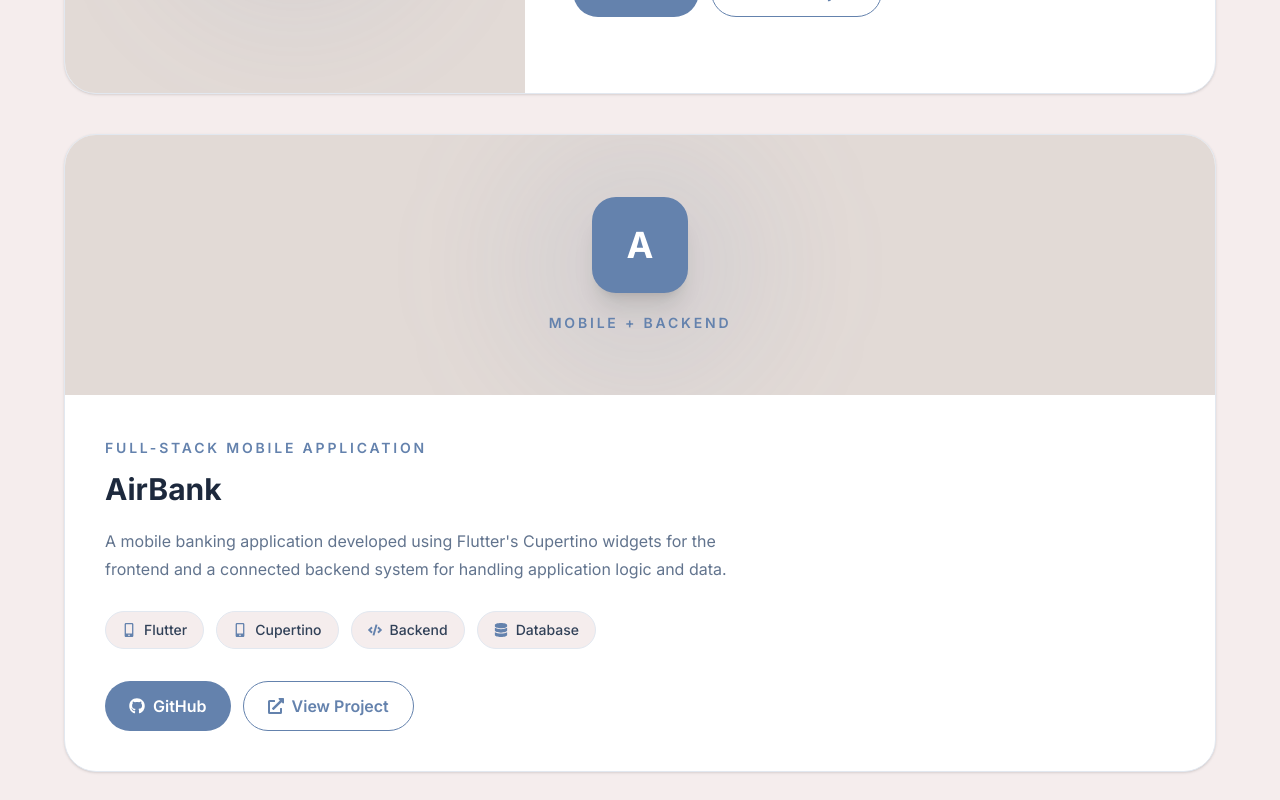
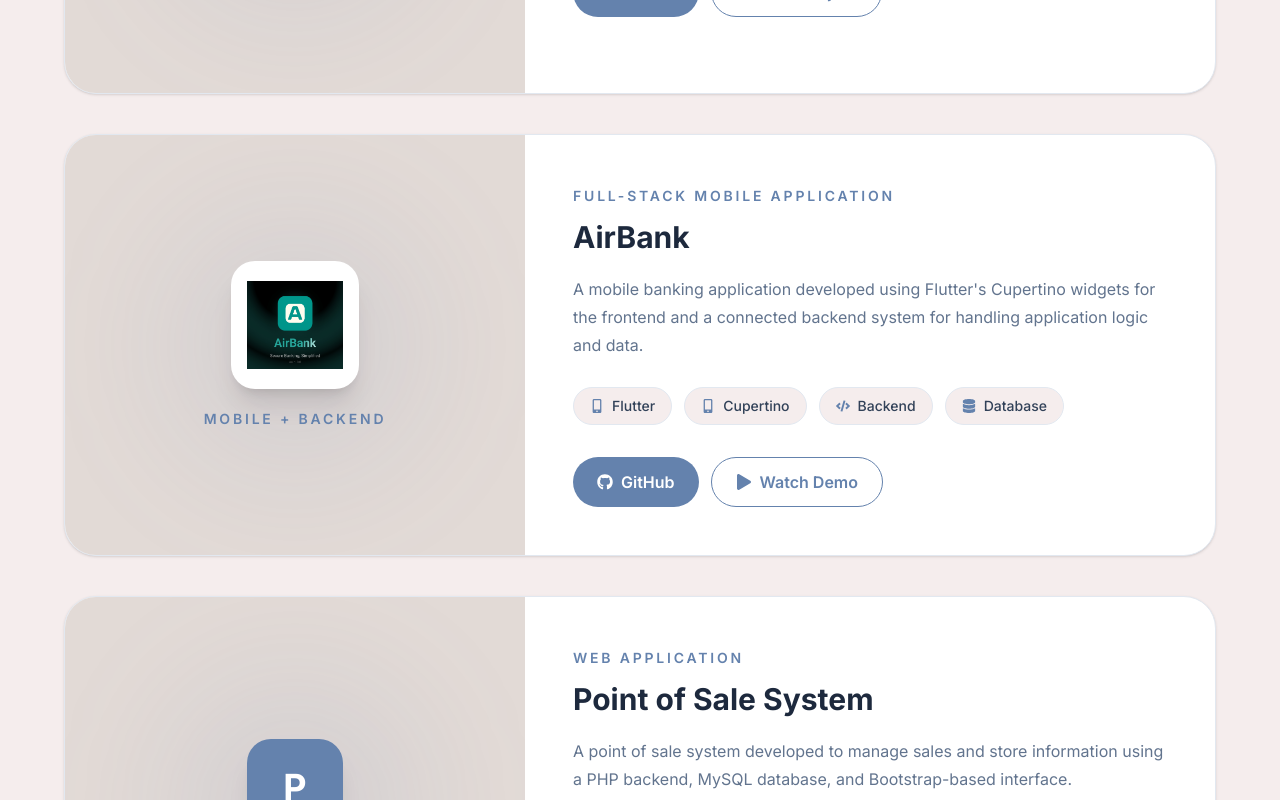
Before and after one commit to Maricar-Mangulabnan/My-Portfolio, a React (Vite) app in the folder frontend/: page /projects in a window 1280 px wide. Shown: the part 680-1480 px from the top of the page. Built offline with nearby package versions, Linux system fonts and the light colour scheme.

Commit message:
Airbank features and video demo added

```diff
--- a/frontend/src/pages/Projects.jsx
+++ b/frontend/src/pages/Projects.jsx
@@ -1,3 +1,4 @@
+import { useState } from "react";
 import { motion } from "framer-motion";
 import {
   FaGithub,
@@ -5,6 +6,8 @@
   FaMobileAlt,
   FaDatabase,
   FaCode,
+  FaPlay,
+  FaTimes,
 } from "react-icons/fa";
 
 import {
@@ -16,8 +19,11 @@
   SiPhp,
   SiMysql,
   SiBootstrap,
-  SiJavascript,
 } from "react-icons/si";
+
+// AirBank assets
+import airbankLogo from "../assets/projects/airbank/airbank-logo.png";
+import airbankDemo from "../assets/projects/airbank/airbank-demo.mp4";
 
 const projects = [
   {
@@ -32,7 +38,7 @@
       { name: "Database", icon: <FaDatabase /> },
     ],
     type: "Featured Project",
-    featured: true,
+    logo: null,
     github: "#",
     demo: "#",
   },
@@ -49,8 +55,8 @@
       { name: "Database", icon: <FaDatabase /> },
     ],
     type: "Mobile + Backend",
+    logo: airbankLogo,
     github: "#",
-    demo: "#",
   },
 
   {
@@ -64,6 +70,7 @@
       { name: "Bootstrap", icon: <SiBootstrap /> },
     ],
     type: "Web Application",
+    logo: null,
     github: "#",
     demo: "#",
   },
@@ -80,12 +87,15 @@
       { name: "Tailwind CSS", icon: <SiTailwindcss /> },
     ],
     type: "Full Stack",
+    logo: null,
     github: "#",
     demo: "#",
   },
 ];
 
 const Projects = () => {
+  const [showAirbankVideo, setShowAirbankVideo] = useState(false);
+
   return (
     <section className="min-h-screen bg-[#F5EDED] px-6 py-24">
       <div className="mx-auto max-w-6xl">
@@ -135,35 +145,44 @@
               whileHover={{
                 y: -5,
               }}
-              className={`overflow-hidden rounded-[32px] border border-slate-200 bg-white shadow-sm transition-all duration-300 hover:border-[#6482AD]/40 hover:shadow-xl ${
-                project.featured ? "lg:grid lg:grid-cols-5" : ""
-              }`}
+              className="overflow-hidden rounded-[32px] border border-slate-200 bg-white shadow-sm transition-all duration-300 hover:border-[#6482AD]/40 hover:shadow-xl lg:grid lg:grid-cols-5"
             >
-              {/* Project Visual */}
-              <div
-                className={`relative flex min-h-[260px] items-center justify-center overflow-hidden bg-[#E2DAD6] ${
-                  project.featured ? "lg:col-span-2 lg:min-h-[420px]" : ""
-                }`}
-              >
+              {/* ============================================ */}
+              {/* LEFT - PROJECT VISUAL */}
+              {/* ============================================ */}
+
+              <div className="relative flex min-h-[420px] items-center justify-center overflow-hidden bg-[#E2DAD6] lg:col-span-2">
+                {/* Decorative Glow */}
                 <div className="absolute h-64 w-64 rounded-full bg-[#6482AD]/10 blur-3xl" />
 
                 <div className="relative text-center">
+                  {/* Project Logo */}
+                  {project.logo ? (
+                    <div className="mx-auto flex h-32 w-32 items-center justify-center overflow-hidden rounded-3xl bg-white p-4 shadow-xl">
+                      <img
+                        src={project.logo}
+                        alt={`${project.title} logo`}
+                        className="h-full w-full object-contain"
+                      />
+                    </div>
+                  ) : (
                     <div className="mx-auto flex h-24 w-24 items-center justify-center rounded-3xl bg-[#6482AD] text-4xl font-bold text-white shadow-xl">
                       {project.title.charAt(0)}
                     </div>
+                  )}
 
+                  {/* Project Type */}
                   <p className="mt-5 text-sm font-semibold uppercase tracking-[0.2em] text-[#6482AD]">
                     {project.type}
                   </p>
                 </div>
               </div>
 
-              {/* Project Content */}
-              <div
-                className={`p-8 md:p-10 ${
-                  project.featured ? "lg:col-span-3 lg:p-12" : ""
-                }`}
-              >
+              {/* ============================================ */}
+              {/* RIGHT - PROJECT CONTENT */}
+              {/* ============================================ */}
+
+              <div className="p-8 md:p-10 lg:col-span-3 lg:p-12">
                 <span className="text-sm font-semibold uppercase tracking-[0.2em] text-[#6482AD]">
                   {project.subtitle}
                 </span>
@@ -192,6 +211,7 @@
 
                 {/* Buttons */}
                 <div className="mt-8 flex flex-wrap gap-3">
+                  {/* GitHub */}
                   <a
                     href={project.github}
                     className="inline-flex items-center gap-2 rounded-full bg-[#6482AD] px-6 py-3 font-semibold text-white transition-all duration-300 hover:-translate-y-1 hover:shadow-lg"
@@ -200,6 +220,17 @@
                     GitHub
                   </a>
 
+                  {/* AirBank */}
+                  {project.title === "AirBank" ? (
+                    <button
+                      type="button"
+                      onClick={() => setShowAirbankVideo(true)}
+                      className="inline-flex items-center gap-2 rounded-full border border-[#6482AD] px-6 py-3 font-semibold text-[#6482AD] transition-all duration-300 hover:-translate-y-1 hover:bg-[#6482AD] hover:text-white"
+                    >
+                      <FaPlay />
+                      Watch Demo
+                    </button>
+                  ) : (
                     <a
                       href={project.demo}
                       className="inline-flex items-center gap-2 rounded-full border border-[#6482AD] px-6 py-3 font-semibold text-[#6482AD] transition-all duration-300 hover:-translate-y-1 hover:bg-[#6482AD] hover:text-white"
@@ -207,12 +238,46 @@
                       <FaExternalLinkAlt />
                       View Project
                     </a>
+                  )}
                 </div>
               </div>
             </motion.article>
           ))}
         </div>
       </div>
+
+      {/* ============================================ */}
+      {/* AIRBANK VIDEO MODAL */}
+      {/* ============================================ */}
+
+      {showAirbankVideo && (
+        <div
+          className="fixed inset-0 z-50 flex items-center justify-center bg-slate-900/80 p-6 backdrop-blur-sm"
+          onClick={() => setShowAirbankVideo(false)}
+        >
+          <div
+            className="relative w-full max-w-4xl overflow-hidden rounded-3xl bg-white shadow-2xl"
+            onClick={(e) => e.stopPropagation()}
+          >
+            {/* Close */}
+            <button
+              type="button"
+              onClick={() => setShowAirbankVideo(false)}
+              className="absolute right-4 top-4 z-10 flex h-10 w-10 items-center justify-center rounded-full bg-slate-900/70 text-white transition hover:bg-slate-900"
+            >
+              <FaTimes />
+            </button>
+
+            {/* Video */}
+            <video
+              src={airbankDemo}
+              controls
+              autoPlay
+              className="max-h-[80vh] w-full bg-black"
+            />
+          </div>
+        </div>
+      )}
     </section>
   );
 };
```
Also changed, not shown: frontend/src/assets/projects/airbank/airbank-logo.png (added). Lines whose indentation alone changed are shown as unchanged.
